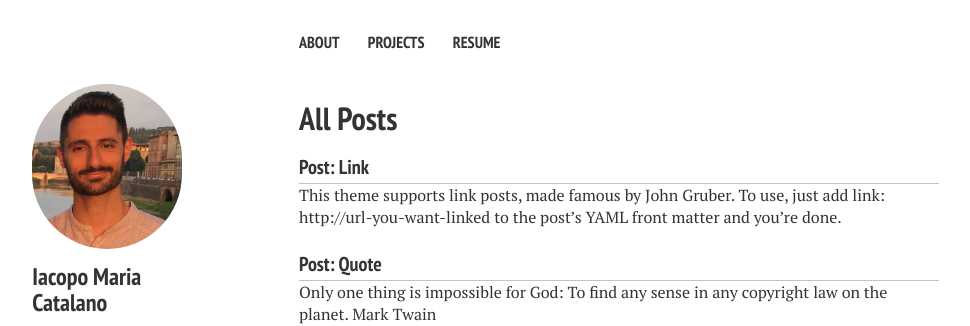
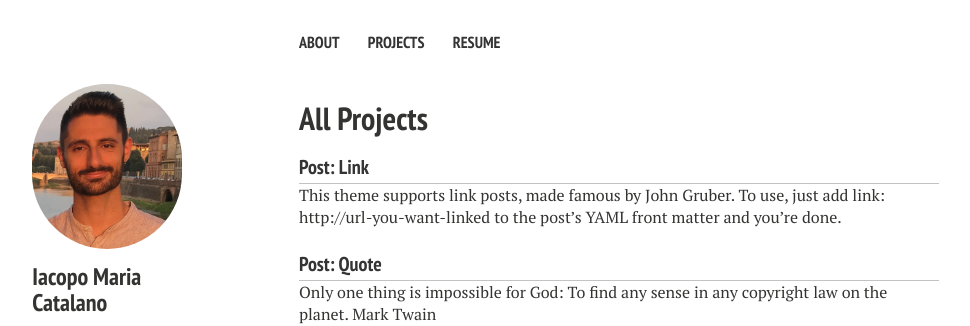
Before and after one commit to IacopomC/iacopomc.github.io, a Jekyll site: the page built from projects.md, in a window 1280 px wide. Shown: the top 326 px of the page, without its empty margins (21-991 px from the left). Built offline with Jekyll 4.4.1, drawn with Linux system fonts in a browser that asks for light colours; nearby versions of some CDN libraries.

Commit message:
fix tags

```diff
--- a/projects.md
+++ b/projects.md
@@ -1,8 +1,8 @@
 ---
 layout: post-index
 permalink: /projects/
-title: All Posts
-tagline: A List of Posts
-tags: [blog]
+title: All Projects
+tagline: A List of Projects
+tags: [projects]
 comments: false
 ---
```
